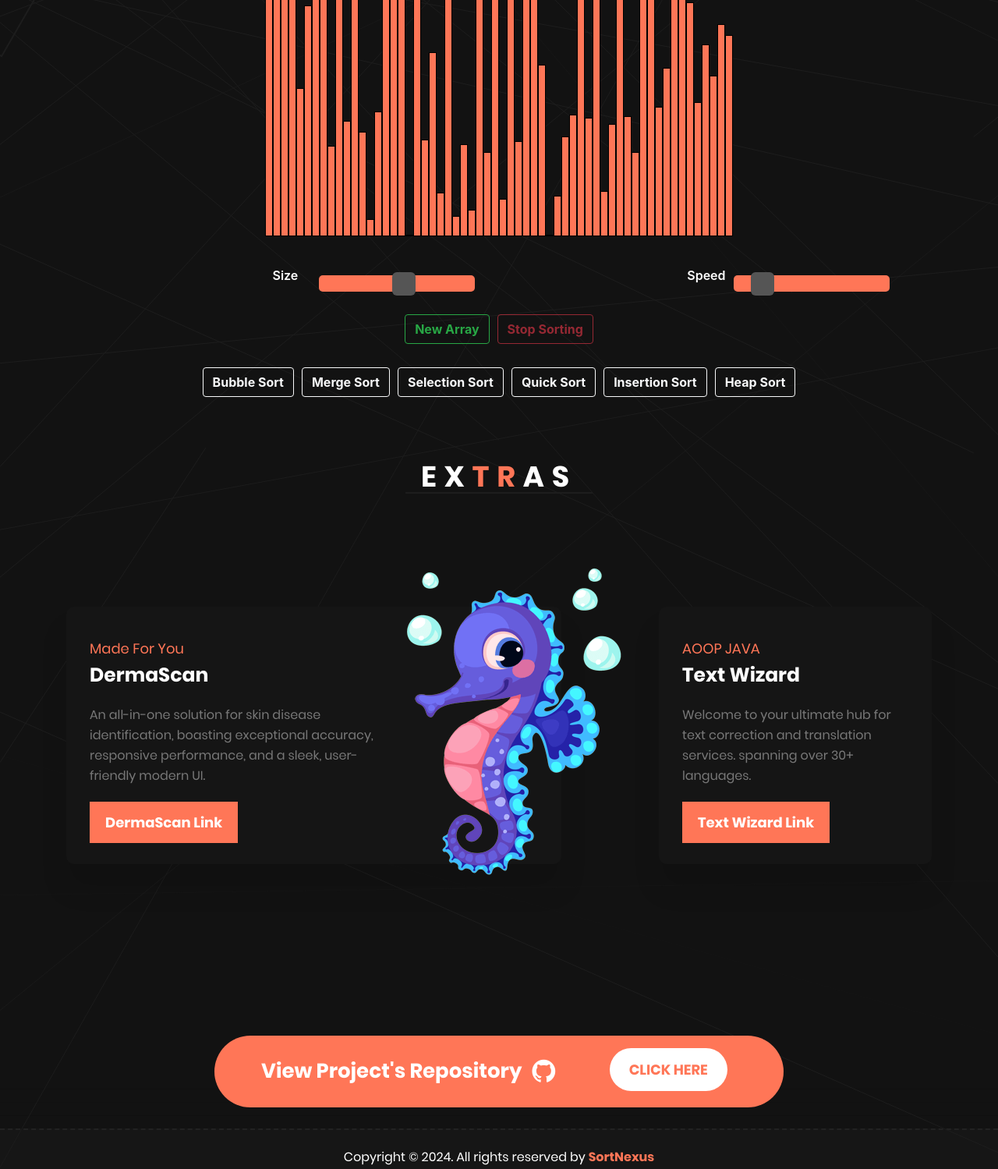
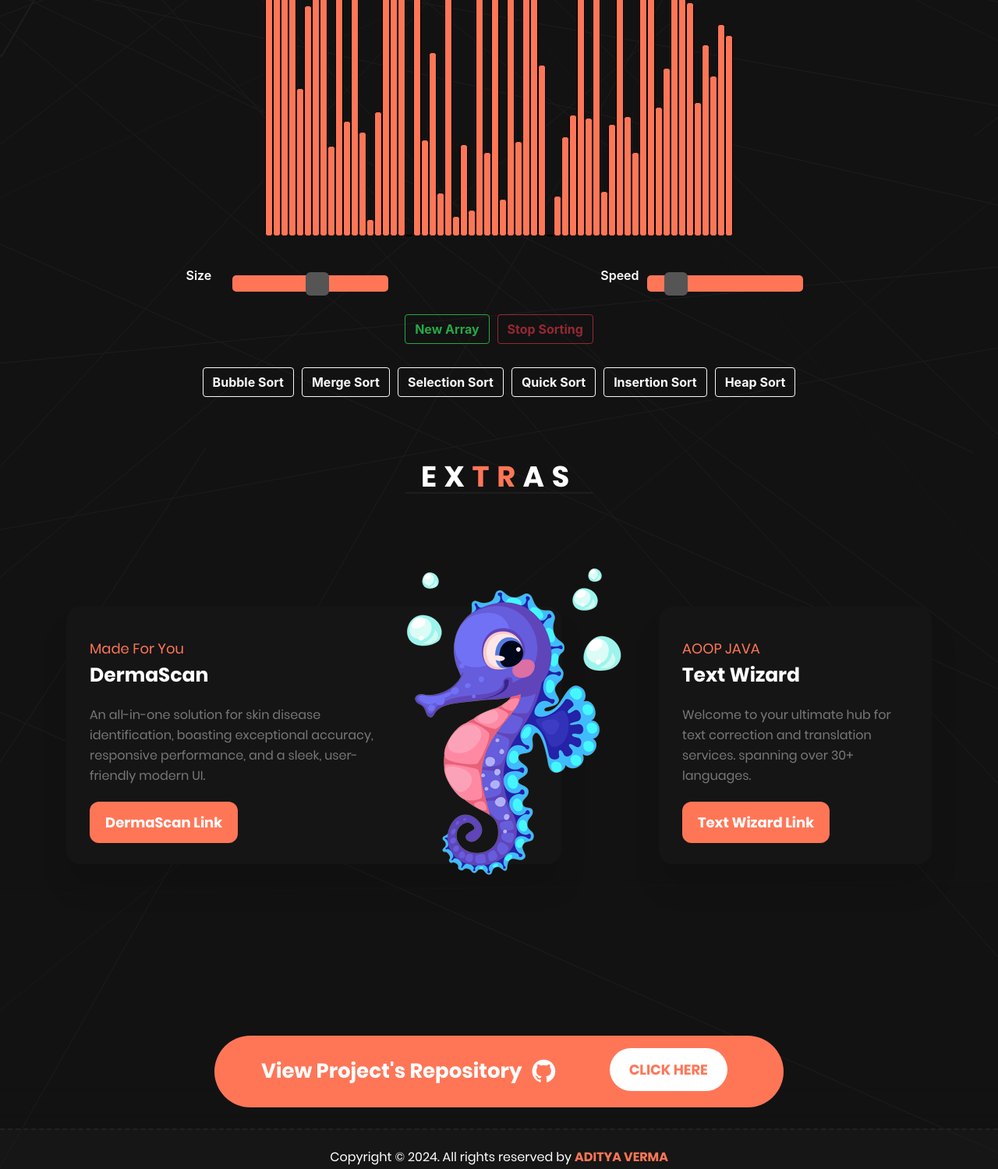
Before and after one commit to ADITYAVOFFICIAL/SortNexus, a plain HTML site: page index.html in a window 1280 px wide. Shown: the part 1043-2542 px from the top of the page at 78% size. Drawn offline with nearby package versions, Linux system fonts and the light colour scheme.

Commit message:
border radius and alignment changes

```diff
--- a/css/style.css
+++ b/css/style.css
@@ -42,6 +42,7 @@
     border: 1pt solid black;
     width: 10px;
     transition: 0.1s all ease;
+    border-radius: 3.5px;
 }
 
 
@@ -63,7 +64,7 @@
 .range-input {
     box-sizing: border-box;
     top: 50%;
-    left: 50%;
+    left: 40%;
     transform: translate(-50%, -50%);
     align-items: center;
     border-radius: 1px;
@@ -1168,7 +1169,7 @@ over-btn a i {
     background: #151515;
     -webkit-box-shadow: 0 31px 35px rgba(0, 0, 0, .1);
     box-shadow: 0 31px 35px rgba(0, 0, 0, .1);
-    border-radius: 10px;
+    border-radius: 18px;
     padding: 40px 30px;
     position: relative;
 }
@@ -1209,6 +1210,7 @@ over-btn a i {
     color: #fff;
     font-size: 18px;
     font-family: pb;
+    border-radius: 12px;
 }
 
 .product-slider {
--- a/index.html
+++ b/index.html
@@ -39,7 +39,7 @@
     <!-- HEADER AREA START -->
     <nav class="navbar navbar-expand-lg navbar-light bg-light sticky-top">
         <div class="container">
-            <a class="navbar-brand" href="/html/SortNexus-theme/demos/">SortNexus<b>.</b></a>
+            <a class="navbar-brand" href="#">SortNexus<b>.</b></a>
             <button class="navbar-toggler" type="button" data-toggle="collapse" data-target="#navbarSupportedContent" aria-controls="navbarSupportedContent" aria-expanded="false" aria-label="Toggle navigation">
                 <i class="fa fa-bars" aria-hidden="true"></i>
             </button>
@@ -237,7 +237,7 @@
             <div class="row">
                 <div class="col-lg-12">
                     <div class="fop-btm text-center">
-                        <h2>Copyright © 2024. All rights reserved by <a href="#">SortNexus</a></h2>
+                        <h2>Copyright © 2024. All rights reserved by <a href="#">ADITYA VERMA</a></h2>
                     </div>
                 </div>
             </div>
```
